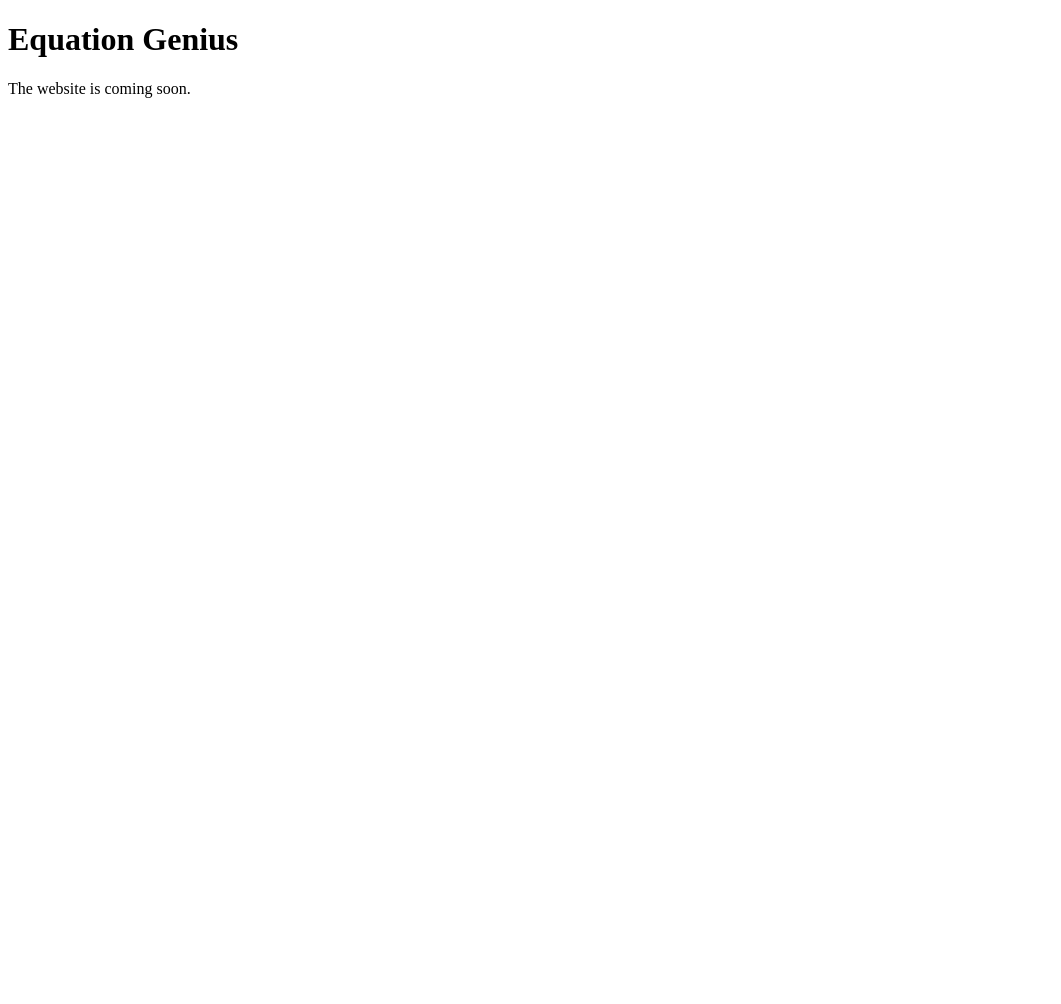
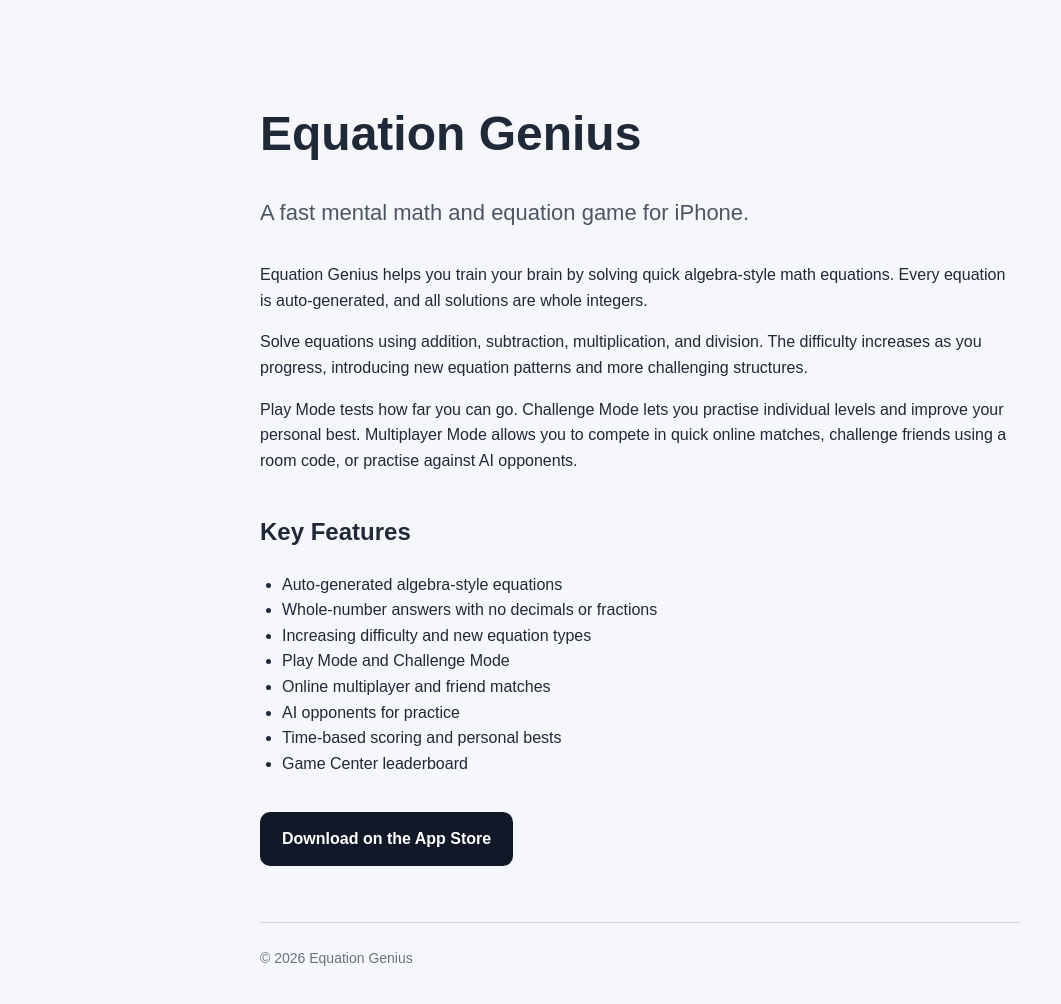
Before and after one commit to erdocoder/erdocoder.github.io, a plain HTML site: page index.html in a window 1280 px wide. Shown: the whole page, without its empty margins (0-1061 px from the left). Before the commit the page ends 800 px from the top, so only its background shows below. Drawn offline with Linux system fonts and the light colour scheme.

Commit message:
Update index.html

```diff
--- a/index.html
+++ b/index.html
@@ -1,21 +1,123 @@
 <!DOCTYPE html>
+<html lang="en">
+<head>
+  <meta charset="UTF-8">
+  <meta name="viewport" content="width=device-width, initial-scale=1.0">
 
-<html lang="en">
+  <title>Equation Genius – Mental Math and Equation Game</title>
 
-<head>
+  <meta
+    name="description"
+    content="Equation Genius is a mental math and equation game for iPhone. Solve auto-generated algebra-style equations, improve your speed and accuracy, complete challenges, and compete in multiplayer matches."
+  >
 
-  <meta charset="UTF-8">
+  <style>
+    body {
+      margin: 0;
+      font-family: Arial, sans-serif;
+      background: #f5f7fb;
+      color: #1f2937;
+      line-height: 1.6;
+    }
 
-  <title>Equation Genius</title>
+    main {
+      max-width: 760px;
+      margin: 0 auto;
+      padding: 64px 24px;
+    }
 
+    h1 {
+      font-size: 48px;
+      margin-bottom: 8px;
+    }
+
+    h2 {
+      margin-top: 40px;
+    }
+
+    .subtitle {
+      font-size: 22px;
+      color: #4b5563;
+      margin-bottom: 32px;
+    }
+
+    .button {
+      display: inline-block;
+      margin-top: 20px;
+      padding: 14px 22px;
+      background: #111827;
+      color: white;
+      text-decoration: none;
+      border-radius: 10px;
+      font-weight: bold;
+    }
+
+    ul {
+      padding-left: 22px;
+    }
+
+    footer {
+      margin-top: 56px;
+      padding-top: 24px;
+      border-top: 1px solid #d1d5db;
+      color: #6b7280;
+      font-size: 14px;
+    }
+  </style>
 </head>
 
 <body>
+  <main>
+    <h1>Equation Genius</h1>
 
-  <h1>Equation Genius</h1>
+    <p class="subtitle">
+      A fast mental math and equation game for iPhone.
+    </p>
 
-  <p>The website is coming soon.</p>
+    <p>
+      Equation Genius helps you train your brain by solving quick
+      algebra-style math equations. Every equation is auto-generated,
+      and all solutions are whole integers.
+    </p>
 
+    <p>
+      Solve equations using addition, subtraction, multiplication, and
+      division. The difficulty increases as you progress, introducing
+      new equation patterns and more challenging structures.
+    </p>
+
+    <p>
+      Play Mode tests how far you can go. Challenge Mode lets you practise
+      individual levels and improve your personal best. Multiplayer Mode
+      allows you to compete in quick online matches, challenge friends
+      using a room code, or practise against AI opponents.
+    </p>
+
+    <h2>Key Features</h2>
+
+    <ul>
+      <li>Auto-generated algebra-style equations</li>
+      <li>Whole-number answers with no decimals or fractions</li>
+      <li>Increasing difficulty and new equation types</li>
+      <li>Play Mode and Challenge Mode</li>
+      <li>Online multiplayer and friend matches</li>
+      <li>AI opponents for practice</li>
+      <li>Time-based scoring and personal bests</li>
+      <li>Game Center leaderboard</li>
+    </ul>
+
+    <a
+      class="button"
+      href="YOUR_APP_STORE_LINK"
+      target="_blank"
+      rel="noopener noreferrer"
+    >
+      Download on the App Store
+    </a>
+
+    <footer>
+      © 2026 Equation Genius
+    </footer>
+  </main>
 </body>
-
 </html>
```
